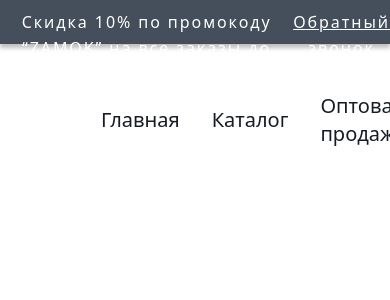
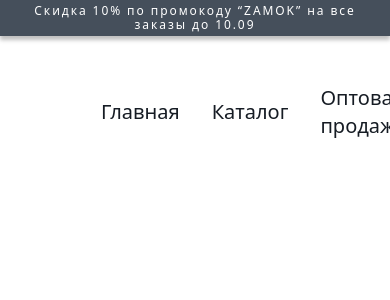
Before and after one commit to Umid2720/gs-group, a Vue app: page / in a window 390 px wide. Shown: the top 300 px of the page. Built offline with nearby package versions, Linux system fonts and the light colour scheme.

Commit message:
has been added to navbar top responsive style

```diff
--- a/src/components/navbar/top.vue
+++ b/src/components/navbar/top.vue
@@ -1,9 +1,9 @@
 <script setup></script>
 <template>
-  <section class="bg-[#454F5B] h-11 shadow-[0_4px_4px_0_rgba(0,0,0,0.25)]">
-    <div class="flex wrapper py-[9px] text-center justify-between mx-auto">
-      <p class="text-white font-medium text-[16px] leading-[26px] tracking-[1.92px] mx-auto">Скидка 10% по промокоду “ZAMOK” на все заказы до 10.09</p>
-      <a href="" class="text-white font-medium leading-[26px] text-[16px] underline tracking-[1.92px]">Обратный звонок</a>
-    </div>
+  <section
+    class="tracking-[1.92px] font-medium text-white bg-[#454F5B] md:h-11 h-9 shadow-[0_4px_4px_0_rgba(0,0,0,0.25)] md:py-[9px] py-3 px-6 text-[12px] xl:text-[16px] md:leading-[26px] flex flex-col justify-center leading-[14px]"
+  >
+    <p class="font-medium text-center">Скидка 10% по промокоду “ZAMOK” на все заказы до 10.09</p>
+    <a href="#" class="absolute right-[100px] top-2 underline hidden lg:inline">Обратный звонок</a>
   </section>
 </template>
```
